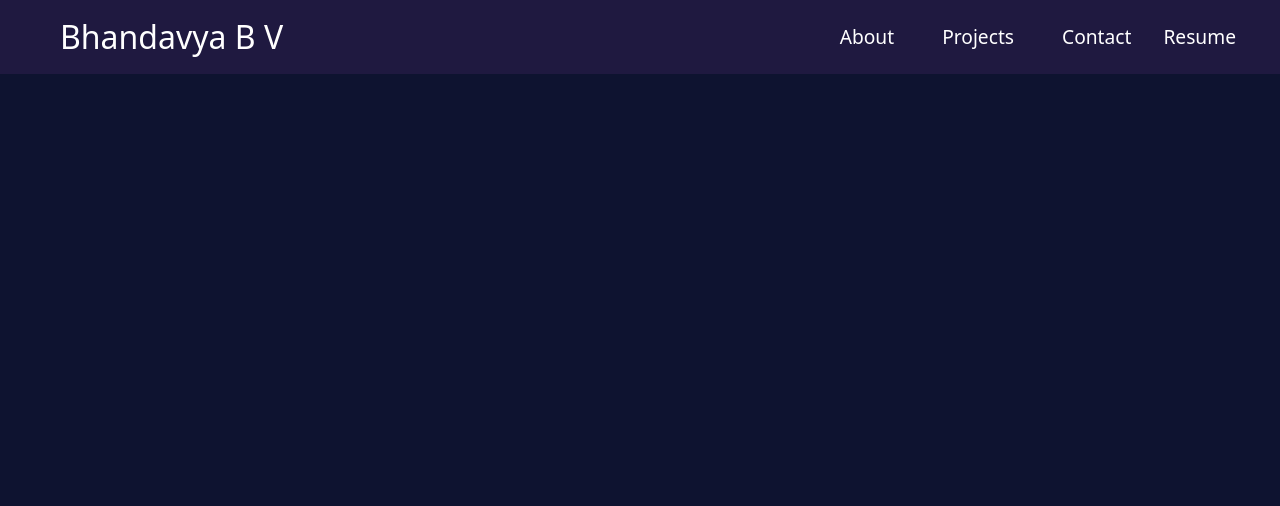
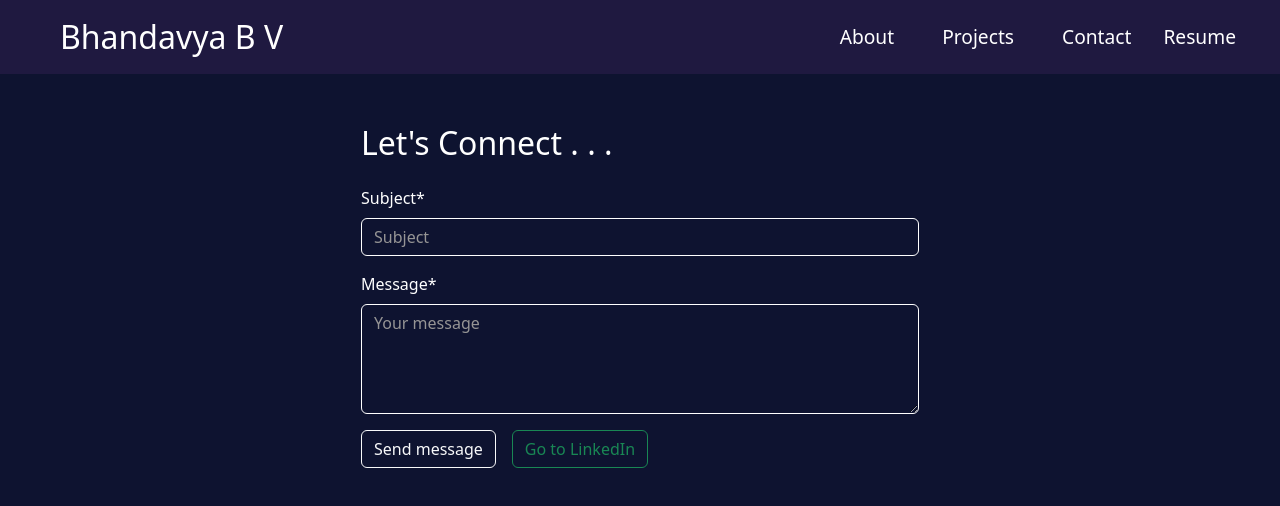
Before and after one commit to BhandavyaBV/Portfolio, a React (Create React App) app: page /contact in a window 1280 px wide. Shown: the top 506 px of the page. Built offline with nearby package versions, Linux system fonts and the light colour scheme.

Commit message:
Portfolio

```diff
--- a/package.json
+++ b/package.json
@@ -8,6 +8,7 @@
     "@testing-library/user-event": "^13.5.0",
     "axios": "^1.6.5",
     "bootstrap": "^5.3.2",
+    "emailjs-com": "^3.2.0",
     "react": "^18.2.0",
     "react-dom": "^18.2.0",
     "react-router-dom": "^6.21.1",
@@ -38,5 +39,8 @@
       "last 1 firefox version",
       "last 1 safari version"
     ]
+  },
+  "devDependencies": {
+    "@babel/plugin-proposal-private-property-in-object": "^7.21.11"
   }
 }
--- a/src/App.css
+++ b/src/App.css
@@ -34,3 +34,7 @@ body{
 a{
   text-decoration: none !important;
 }
+
+input::placeholder, textarea::placeholder {
+  color: rgb(150, 149, 149) !important; /* Replace with the desired color code */
+}
--- a/src/App.js
+++ b/src/App.js
@@ -5,6 +5,7 @@ import { BrowserRouter , Route, Routes} from 'react-router-dom';
 import About from './Components/About';
 import Home from './Components/Home';
 import Projects from './Components/Projects';
+import Contact from './Components/Contact';
 
 function App() {
   return (
@@ -17,6 +18,7 @@ function App() {
             <Route path="/" exact Component={Home}/>
             <Route path="/about" exact Component={About}/>
             <Route path="/projects" exact Component={Projects}/>
+            <Route path="/contact" exact Component={Contact}/>
           </Routes>
 
         </BrowserRouter>
--- /dev/null
+++ b/src/Components/Contact.js
@@ -0,0 +1,62 @@
+// service_aqhydno - serviceID
+// template_78j0czt - template id
+
+import emailjs, { send } from 'emailjs-com'
+import { useState, useRef } from 'react'
+
+function Contact(){
+    const [subject,setSubject] = useState(null)
+    const [message,setMessage] = useState(null);
+    const messageRef = useRef(null);
+    const subjectRef = useRef(null);
+
+    function sendMessage(){
+        var subjectElem = subjectRef.current;
+        var messageElem = messageRef.current;
+
+        var subjectValue = subjectElem.value;
+        var messageValue = messageElem.value;
+
+        console.log(subjectValue)
+        console.log(messageValue);
+
+        if(subjectValue && messageValue){
+            emailjs.send('service_aqhydno',"template_78j0czt",{subject:subjectValue,message:messageValue},"72vTjcvzu_pdmTSl4").then(res=>{
+                if(res.status==200){
+                    alert("Email sent successfully")
+                }
+                else{
+                    alert("Unable to send the email")
+                }
+                messageElem.value = null;
+                subjectElem.value = null;
+
+            })
+        }
+        else{
+            alert("Missing required fields")
+        }
+
+    }
+
+    return(
+        <div className='container' >
+            <div className='w-50' style={{margin:"50px auto"}}>
+                <h1 className='font-200 my-4'>Let's Connect . . .</h1>
+                <div className="mb-3">
+                    <label for="exampleFormControlInput1" class="form-label">Subject*</label>
+                    <input ref={subjectRef} type="email" className="form-control bg-transparent border-white white" id="exampleFormControlInput1" placeholder="Subject" required/>
+                </div>
+                <div class="mb-3">
+                    <label for="exampleFormControlTextarea1" class="form-label">Message*</label>
+                    <textarea ref={messageRef} className="form-control bg-transparent border-white white" id="exampleFormControlTextarea1" placeholder='Your message' rows="4" required></textarea>
+                </div>
+                <button type="button" class="btn btn-outline-light" onClick={sendMessage}>Send message</button>
+                <button type="button" class="btn btn-outline-success ms-3"><a href="https://www.linkedin.com/in/bhandavyabv/"></a>Go to LinkedIn</button>
+            </div>
+
+        </div>
+    )
+}
+
+export default Contact
--- a/src/Components/NavbarComponent.js
+++ b/src/Components/NavbarComponent.js
@@ -8,7 +8,7 @@ class Navbar extends Component{
         // #2e2d40  504e6e
         <nav className="navbar navbar-expand-lg " style={{backgroundColor:'#1f1940'}}>
         <div className="container-fluid ">
-          <Link to="/home" className="navbar-brand ps-5"  style={{fontSize:"200%",color:"white"}}>Bhandavya B V</Link>
+          <Link to="/" className="navbar-brand ps-5"  style={{fontSize:"200%",color:"white"}}>Bhandavya B V</Link>
           <button className="navbar-toggler" type="button" data-bs-toggle="collapse" data-bs-target="#navbarNav" aria-controls="navbarNav" aria-expanded="false" aria-label="Toggle navigation">
             <span className="navbar-toggler-icon"></span>
           </button>
@@ -21,7 +21,7 @@ class Navbar extends Component{
                 <Link to="/projects" className="nav-link font-120 white pointer px-4" >Projects</Link>
               </li>
               <li className="nav-item">
-                <Link className="nav-link font-120 white pointer px-4" >Contact</Link>
+                <Link to="/contact" className="nav-link font-120 white pointer px-4" >Contact</Link>
               </li>
               <li className="nav-item">
                 <Link className="nav-link font-120 white pointer">Resume</Link>
```
Also changed, not shown: 1 other file (tests, documents, lock files or other folders).
